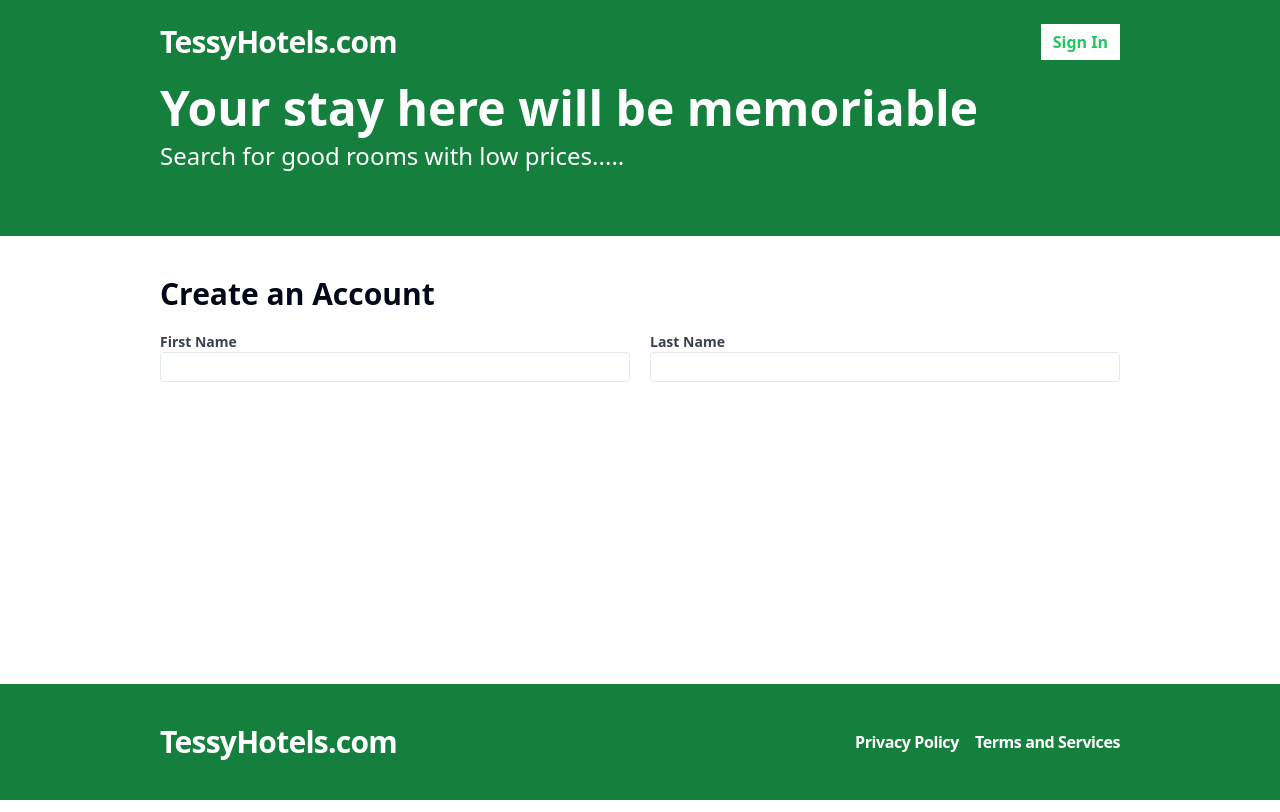
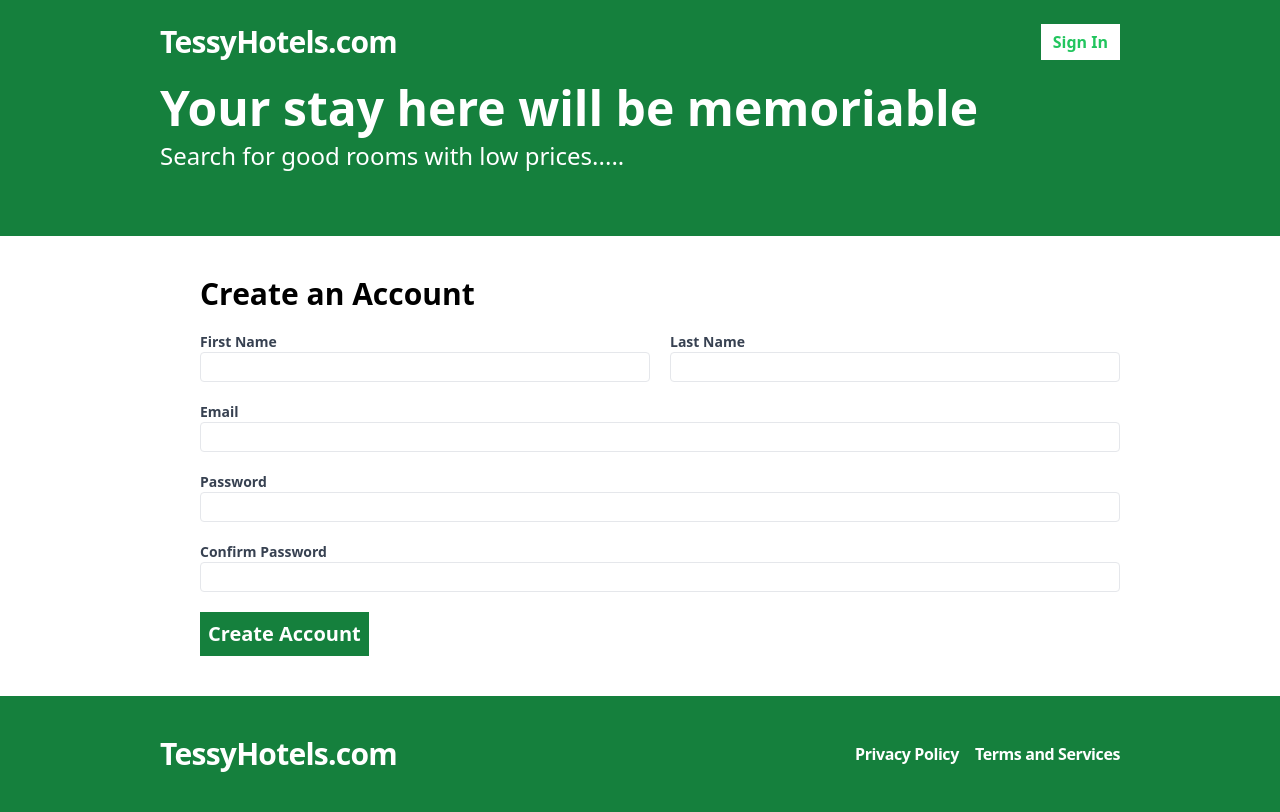
Before and after one commit to Faotu/hotel-booking-app, a React (Vite) app in the folder frontend/: page /register in a window 1280 px wide. Built offline with nearby package versions, Linux system fonts and the light colour scheme.

Commit message:
registration validation

```diff
--- a/frontend/src/index.css
+++ b/frontend/src/index.css
@@ -2,7 +2,7 @@
 @tailwind components;
 @tailwind utilities;
 
-@layer base {
+/* @layer base {
   :root {
     --background: 0 0% 100%;
     --foreground: 222.2 84% 4.9%;
@@ -66,4 +66,4 @@
   body {
     @apply bg-background text-foreground;
   }
-}
+} */
--- a/frontend/src/pages/Register.tsx
+++ b/frontend/src/pages/Register.tsx
@@ -9,21 +9,96 @@
 };
 
 const Register = () => {
-  const { register } = useForm<RegisterFormData>();
+  const {
+    register,
+    watch,
+    handleSubmit,
+    formState: { errors },
+  } = useForm<RegisterFormData>();
+  const onSubmit = handleSubmit((data) => {
+    console.log(data);
+  });
   return (
-    <div className="flex flex-col gap-5">
+    <form className="flex flex-col gap-5 pl-10" onSubmit={onSubmit}>
       <h1 className="text-3xl font-bold">Create an Account</h1>
       <div className="flex flex-col md:flex-row gap-5 ">
         <label className="text-gray-700 text-sm font-bold flex-1">
           First Name{" "}
-          <input className="border rounded w-full py-1 px-2 font-normal"></input>
+          <input
+            className="border rounded w-full py-1 px-2 font-normal"
+            {...register("firstName", { required: "First Name is required" })}
+          ></input>
+          {errors.firstName && (
+            <span className="text-red-600">{errors.firstName.message}</span>
+          )}
         </label>
         <label className="text-gray-700 text-sm font-bold flex-1">
           Last Name{" "}
-          <input className="border rounded w-full py-1 px-2 font-normal"></input>
+          <input
+            className="border rounded w-full py-1 px-2 font-normal"
+            {...register("lastName", { required: "Surname is required" })}
+          ></input>
+          {errors.lastName && (
+            <span className="text-red-600">{errors.lastName.message}</span>
+          )}
         </label>
       </div>
-    </div>
+      <label className="text-gray-700 text-sm font-bold flex-1">
+        Email{" "}
+        <input
+          type="email"
+          className="border rounded w-full py-1 px-2 font-normal"
+          {...register("email", { required: "Your email is required" })}
+        ></input>
+        {errors.email && (
+          <span className="text-red-600">{errors.email.message}</span>
+        )}
+      </label>
+      <label className="text-gray-700 text-sm font-bold flex-1">
+        Password{" "}
+        <input
+          type="password"
+          className="border rounded w-full py-1 px-2 font-normal"
+          {...register("password", {
+            required: "This field is required",
+            minLength: {
+              value: 6,
+              message: "password must be at least 6 characters",
+            },
+          })}
+        ></input>
+        {errors.password && (
+          <span className="text-red-600">{errors.password.message}</span>
+        )}
+      </label>
+      <label className="text-gray-700 text-sm font-bold flex-1">
+        Confirm Password{" "}
+        <input
+          type="password"
+          className="border rounded w-full py-1 px-2 font-normal"
+          {...register("confirmPassword", {
+            validate: (val) => {
+              if (!val) {
+                return "This field is required";
+              } else if (watch("password") !== val) {
+                return "Password do not match";
+              }
+            },
+          })}
+        ></input>
+        {errors.confirmPassword && (
+          <span className="text-red-600">{errors.confirmPassword.message}</span>
+        )}
+      </label>
+      <span>
+        <button
+          type="submit"
+          className="bg-green-700 text-white p-2 font-bold hover:bg-green-600 text-xl "
+        >
+          Create Account
+        </button>
+      </span>
+    </form>
   );
 };
 
--- a/frontend/tailwind.config.js
+++ b/frontend/tailwind.config.js
@@ -1,77 +1,13 @@
 /** @type {import('tailwindcss').Config} */
-module.exports = {
-  darkMode: ["class"],
-  content: [
-    "./pages/**/*.{ts,tsx}",
-    "./components/**/*.{ts,tsx}",
-    "./app/**/*.{ts,tsx}",
-    "./src/**/*.{ts,tsx}",
-  ],
-  prefix: "",
+export default {
+  content: ["./index.html", "./src/**/*.{js,ts,jsx,tsx}"],
   theme: {
+    extend: {},
     container: {
-      center: true,
-      padding: "10rem",
-      screens: {
-        "2xl": "1400px",
-      },
-    },
-    extend: {
-      colors: {
-        border: "hsl(var(--border))",
-        input: "hsl(var(--input))",
-        ring: "hsl(var(--ring))",
-        background: "hsl(var(--background))",
-        foreground: "hsl(var(--foreground))",
-        primary: {
-          DEFAULT: "hsl(var(--primary))",
-          foreground: "hsl(var(--primary-foreground))",
-        },
-        secondary: {
-          DEFAULT: "hsl(var(--secondary))",
-          foreground: "hsl(var(--secondary-foreground))",
-        },
-        destructive: {
-          DEFAULT: "hsl(var(--destructive))",
-          foreground: "hsl(var(--destructive-foreground))",
-        },
-        muted: {
-          DEFAULT: "hsl(var(--muted))",
-          foreground: "hsl(var(--muted-foreground))",
-        },
-        accent: {
-          DEFAULT: "hsl(var(--accent))",
-          foreground: "hsl(var(--accent-foreground))",
-        },
-        popover: {
-          DEFAULT: "hsl(var(--popover))",
-          foreground: "hsl(var(--popover-foreground))",
-        },
-        card: {
-          DEFAULT: "hsl(var(--card))",
-          foreground: "hsl(var(--card-foreground))",
-        },
-      },
-      borderRadius: {
-        lg: "var(--radius)",
-        md: "calc(var(--radius) - 2px)",
-        sm: "calc(var(--radius) - 4px)",
-      },
-      keyframes: {
-        "accordion-down": {
-          from: { height: "0" },
-          to: { height: "var(--radix-accordion-content-height)" },
-        },
-        "accordion-up": {
-          from: { height: "var(--radix-accordion-content-height)" },
-          to: { height: "0" },
-        },
-      },
-      animation: {
-        "accordion-down": "accordion-down 0.2s ease-out",
-        "accordion-up": "accordion-up 0.2s ease-out",
+      padding: {
+        md: "10rem",
       },
     },
   },
-  plugins: [require("tailwindcss-animate")],
+  plugins: [],
 };
```
